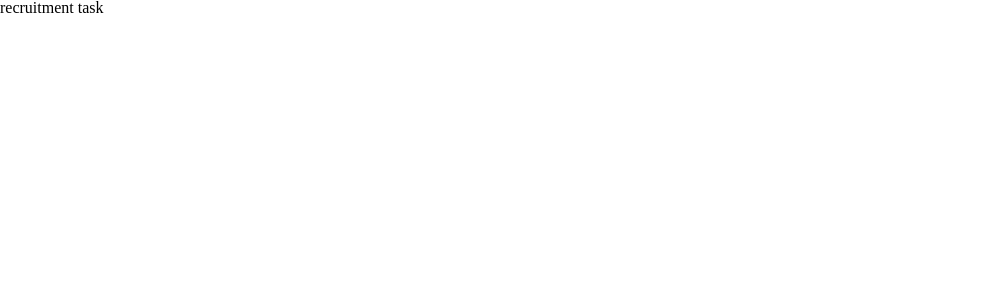
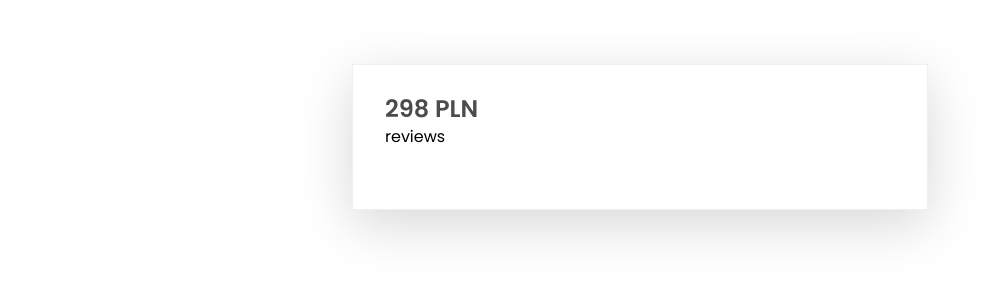
Before and after one commit to Radek-Wawrzyk/e-obuwie-recruitment-task, a Vue app: page / in a window 1280 px wide. Shown: the top 300 px of the page, without its empty margins (0-1004 px from the left). Built offline with nearby package versions, Linux system fonts and the light colour scheme.

Commit message:
ReservationForm - Base architecture & styles

```diff
--- a/src/App.vue
+++ b/src/App.vue
@@ -1,12 +1,25 @@
 <template>
   <div id="app">
-    recruitment task
+    <div class="container container--small">
+      <reservation-form
+        :price="298"
+        :reviews-rating="3"
+        :reviews-count="144"
+      />
+    </div>
   </div>
 </template>
 
 <script>
+import ReservationForm from '@/components/Resuable/ReservationForm/ReservationForm.vue';
 
 export default {
   name: 'App',
+  components: {
+    ReservationForm
+  },
+  data: () => ({
+
+  }),
 };
 </script>
--- /dev/null
+++ b/src/components/Base/BaseReviews/BaseReviews.vue
@@ -0,0 +1,15 @@
+<template>
+  <div>
+    reviews
+  </div>
+</template>
+
+<script>
+export default {
+
+}
+</script>
+
+<style>
+
+</style>
--- /dev/null
+++ b/src/components/Resuable/ReservationForm/ReservationForm.scss
@@ -0,0 +1,20 @@
+.reservation-form {
+  position: relative;
+  margin: 4rem 0;
+  padding: 2rem;
+  border: 1px solid $border-color;
+  box-shadow: 0 14px 54px rgba(0, 0, 0, 0.16);
+
+  &__header {
+    margin: 0 0 2rem 0;
+  }
+
+  &__price {
+    font-size: 1.5rem;
+    font-weight: 600;
+    margin: 0 0 0.5rem 0;
+    color: $text-color;
+  }
+
+
+}
--- /dev/null
+++ b/src/components/Resuable/ReservationForm/ReservationForm.vue
@@ -0,0 +1,61 @@
+<template>
+  <section class="reservation-form">
+    <header class="reservation-form__header">
+      <h2 class="reservation-form__price">
+        {{ price }} PLN
+      </h2>
+
+      <base-reviews
+        :rating="reviewsRating"
+        :count="reviewsCount"
+        class="reservation-form__reviews"
+      />
+    </header>
+
+    <div class="reservation-form__content">
+      <!-- TODO: Calendar component -->
+    </div>
+
+    <footer class="reservation-form__bottom">
+      <!-- TODO: Buttons for accepting -->
+    </footer>
+  </section>
+</template>
+
+<script>
+import BaseReviews from '@/components/Base/BaseReviews/BaseReviews.vue';
+
+export default {
+  name: 'ReservationForm',
+  components: {
+    BaseReviews,
+  },
+  data: () => ({
+
+  }),
+  props: {
+    price: {
+      type: Number,
+      required: true,
+      default: () => (0),
+    },
+    reviewsRating: {
+      type: Number,
+      required: true,
+      default: () => (0),
+    },
+    reviewsCount: {
+      type: Number,
+      required: true,
+      default: () => (0),
+    },
+  },
+  methods: {
+    bookReservation() {
+      // TODO: Action for booking dates
+    },
+  },
+};
+</script>
+
+<style lang="scss" src="./ReservationForm.scss" />
--- a/src/styles/modules/layout.scss
+++ b/src/styles/modules/layout.scss
@@ -1,3 +1,14 @@
 * {
   box-sizing: border-box;
 }
+
+.container {
+  max-width: 1440px;
+  width: 100%;
+  margin: 0 auto;
+  padding: 0 2rem;
+
+  &--small {
+    max-width: 640px;
+  }
+}
--- a/src/styles/modules/typography.scss
+++ b/src/styles/modules/typography.scss
@@ -1,5 +1,5 @@
 *, input, textarea, button, a, li {
-  font-family: 'Poppins', sans-serif;
+  font-family: 'Poppins', sans-serif !important;
   font-size: 16px;
   -webkit-font-smoothing: antialiased;
   -moz-osx-font-smoothing: grayscale;
--- a/src/styles/modules/variables.scss
+++ b/src/styles/modules/variables.scss
@@ -8,3 +8,5 @@ $text-color--pale: #aaa29e;
 $text-color--accent: #fff;
 
 $time: 0.2s;
+
+$border-color: #f0eeee;
```
Also changed, not shown: src/components/Base/BaseReviews/BaseReviews.scss (added), src/components/Base/BaseStar/BaseStar.scss (added), src/components/Base/BaseStar/BaseStar.vue (added).
